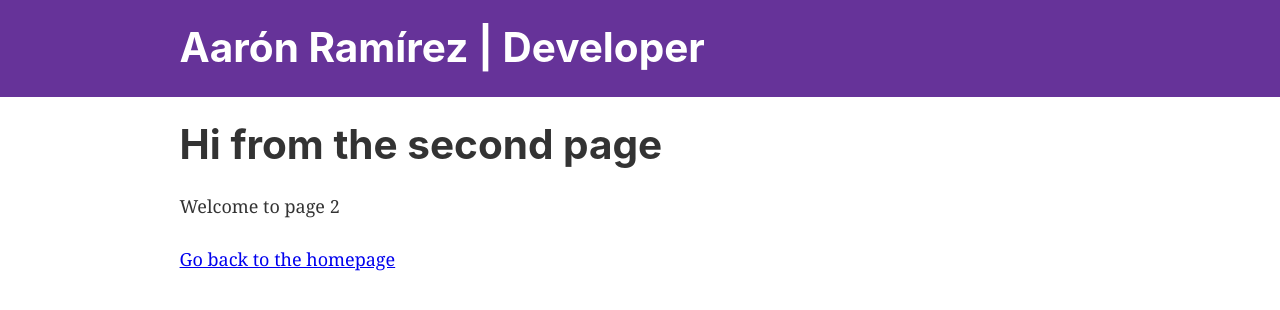
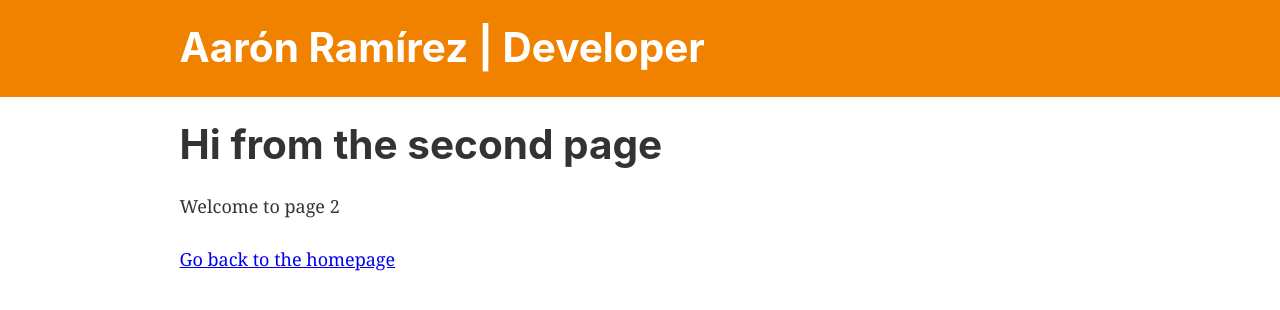
Before and after one commit to ramirezaaron/ramirezaaron.v2, a Gatsby site: page /page-2 in a window 1280 px wide. Built offline with nearby package versions, Linux system fonts and the light colour scheme; Gatsby itself is replaced by a stand-in of ours.

Commit message:
Se fija en #f08200 el color del tema.

```diff
--- a/src/components/header.js
+++ b/src/components/header.js
@@ -5,7 +5,7 @@ import React from "react"
 const Header = ({ siteTitle }) => (
   <header
     style={{
-      background: `rebeccapurple`,
+      background: `#f08200`,
       marginBottom: `1.45rem`,
     }}
   >
@@ -18,6 +18,7 @@ const Header = ({ siteTitle }) => (
     >
       <h1 style={{ margin: 0 }}>
         <Link
+          className="text-center"
           to="/"
           style={{
             color: `white`,
```
